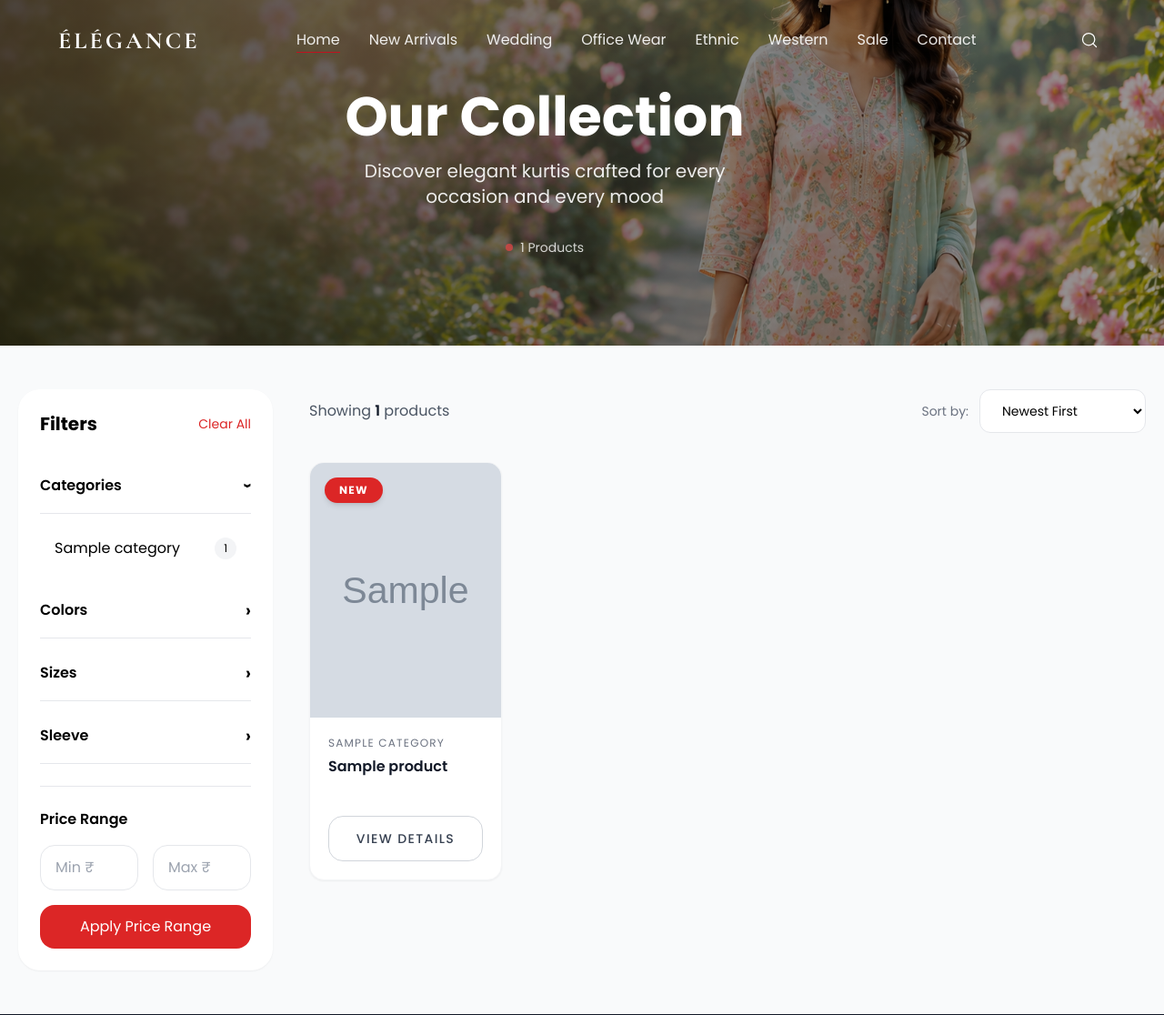
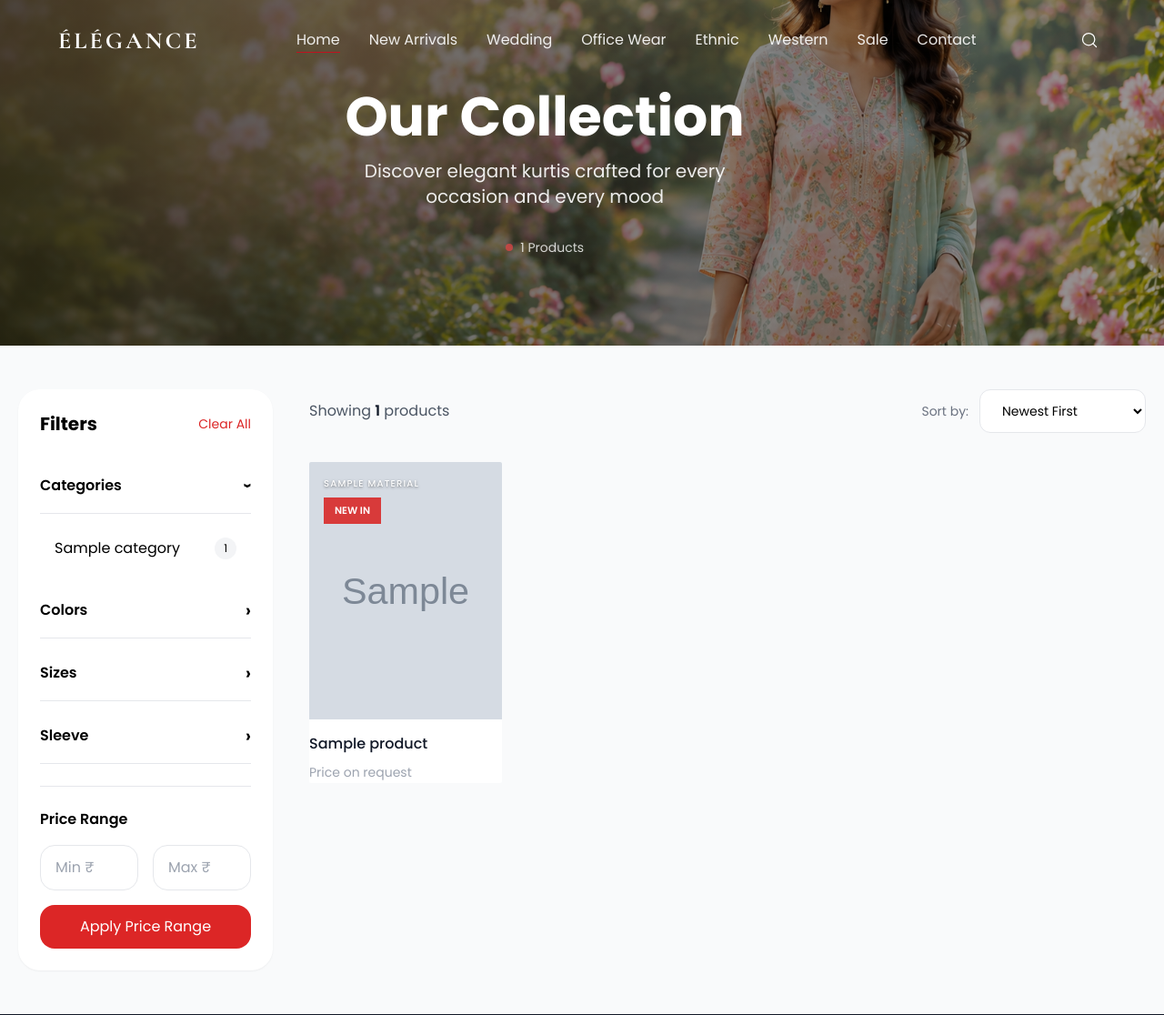
Before and after one commit to srreeraj/KurtiShop, a Django app: page /products/ in a window 1280 px wide. Shown: the top 1116 px of the page at 91% size. Run offline with Django 5.2, Linux system fonts and the light colour scheme; tables that the repository leaves empty hold one stand-in row (values such as "Sample post"); grey boxes marked "Sample" are stand-in pictures; some libraries are stand-ins or nearby versions.

Commit message:
updated design of product card component

```diff
--- a/Kurtishop/templates/includes/product_card.html
+++ b/Kurtishop/templates/includes/product_card.html
@@ -1,76 +1,106 @@
 <!-- includes/product_card.html -->
-<div class="group bg-white rounded-2xl overflow-hidden shadow-sm hover:shadow-2xl transition-all duration-300 border border-gray-100 hover:border-red-100 flex flex-col h-full">
+<!-- Parent grid should use: grid grid-cols-2 md:grid-cols-3 lg:grid-cols-4 gap-4 md:gap-6 -->
+
+<div class="group bg-white rounded-sm overflow-hidden flex flex-col h-full">
 
     <!-- Image Container -->
-    <div class="relative overflow-hidden" style="height: 280px;">
-        <a href="{% url 'product_detail' product.slug %}" class="block h-full">
+    <div class="relative overflow-hidden aspect-[3/4] bg-gray-100">
+        <a href="{% url 'product_detail' product.slug %}" class="block h-full w-full">
             {% if product.images.first %}
                 <img
                     src="{{ product.images.first.image.url }}"
                     alt="{{ product.name }}"
-                    class="w-full h-full object-cover group-hover:scale-105 transition-transform duration-700">
+                    class="w-full h-full object-cover transition-transform duration-500 ease-out group-hover:scale-105">
             {% else %}
                 <div class="w-full h-full bg-gray-100 flex items-center justify-center">
-                    <span class="text-7xl opacity-20">👗</span>
+                    <span class="text-8xl opacity-10">👗</span>
                 </div>
             {% endif %}
         </a>
 
-        <!-- New Badge -->
-        {% if product.is_new_arrival %}
-        <div class="absolute top-4 left-4 bg-red-600 text-white text-xs font-bold tracking-widest px-4 py-1.5 rounded-2xl shadow-md">
-            NEW
+        <!-- Top Left: Material label + New / Featured badge -->
+        <div class="absolute top-4 left-4 flex flex-col items-start gap-2 pointer-events-none">
+            {% if product.material %}
+            <span class="text-[10px] font-medium text-white uppercase tracking-[0.12em]" style="text-shadow: 0 1px 3px rgba(0,0,0,0.5);">
+                {{ product.material.name }}
+            </span>
+            {% endif %}
+
+            {% if product.is_new_arrival %}
+            <span class="text-white text-[11px] font-semibold px-3 py-1.5" style="background-color: #d83a3a;">
+                NEW IN
+            </span>
+            {% elif product.is_featured %}
+            <span class="text-white text-[11px] font-semibold px-3 py-1.5" style="background-color: #111111;">
+                BEST SELLER
+            </span>
+            {% endif %}
         </div>
-        {% endif %}
 
-        <!-- Quick Add to Cart (Hover) -->
-        <div class="absolute bottom-4 left-1/2 -translate-x-1/2 opacity-0 group-hover:opacity-100 transition-all duration-300">
+        <!-- Sizes + Add to Cart: reveal on hover, sit over image bottom -->
+        <div class="absolute bottom-0 left-0 right-0 pb-4 flex flex-col items-center gap-3 opacity-0 translate-y-2 group-hover:opacity-100 group-hover:translate-y-0 transition-all duration-300">
+
+            {% with product.variants.all as size_variants %}
+            {% if size_variants %}
+            <div class="flex items-center gap-1.5 bg-white/95 backdrop-blur-sm rounded-full px-2 py-1.5 shadow-sm">
+                {% for variant in size_variants %}
+                <button
+                    type="button"
+                    onclick="event.preventDefault(); selectSize(this, {{ product.id }})"
+                    data-variant-id="{{ variant.id }}"
+                    class="size-option w-9 h-9 flex items-center justify-center rounded-full border text-xs font-medium text-gray-800 transition-colors duration-200 hover:bg-gray-100"
+                    style="border-color: #dcdcdc;">
+                    {{ variant.size }}
+                </button>
+                {% endfor %}
+            </div>
+            {% endif %}
+            {% endwith %}
+
             <button onclick="addToCart(event, {{ product.id }})"
-                    class="bg-gray-900 hover:bg-red-600 text-white text-sm font-semibold tracking-widest px-6 py-3 rounded-2xl flex items-center gap-2 shadow-lg transition-all">
-                <svg xmlns="http://www.w3.org/2000/svg" class="w-4 h-4" fill="none" viewBox="0 0 24 24" stroke="currentColor">
-                    <path stroke-linecap="round" stroke-linejoin="round" stroke-width="2" d="M3 3h2l.4 2M7 13h10l4-8H5.4M7 13L5.4 5M7 13l-2.293 2.293c-.63.63-.184 1.707.707 1.707H17m0 0a2 2 0 100 4 2 2 0 000-4zm-8 2a2 2 0 11-4 0 2 2 0 014 0z" />
-                </svg>
-                Add to Cart
+                    class="w-[90%] h-[42px] bg-white border text-xs font-semibold tracking-[0.15em] rounded-full transition-colors duration-300 flex items-center justify-center"
+                    style="border-color: #d32f2f; color: #d32f2f;"
+                    onmouseover="this.style.backgroundColor='#d32f2f'; this.style.color='#ffffff';"
+                    onmouseout="this.style.backgroundColor='#ffffff'; this.style.color='#d32f2f';">
+                ADD TO CART
             </button>
         </div>
     </div>
 
-    <!-- Content -->
-    <div class="p-5 flex-1 flex flex-col">
+    <!-- Product Info -->
+    <div class="pt-4 flex-1 flex flex-col">
         <a href="{% url 'product_detail' product.slug %}" class="flex-1">
-            <p class="text-xs uppercase tracking-widest text-gray-500">{{ product.category.name }}</p>
-
-            <h3 class="font-semibold text-gray-900 mt-2 line-clamp-2 leading-tight group-hover:text-red-600 transition-colors">
+            <h3 class="text-[16px] font-medium leading-snug text-gray-900 line-clamp-2">
                 {{ product.name }}
             </h3>
         </a>
 
         <!-- Price -->
-        <div class="mt-auto pt-6">
+        <div class="mt-2">
             {% with variant=product.variants.first %}
             {% if variant %}
-                <div class="flex items-baseline gap-3">
-                    <span class="text-2xl font-bold text-red-600">
-                        ₹{{ variant.discounted_price|floatformat:0 }}
-                    </span>
-
-                    {% if variant.discount_percentage > 0 %}
-                    <span class="text-sm text-gray-400 line-through">
-                        ₹{{ variant.price|floatformat:0 }}
-                    </span>
-                    <span class="text-xs bg-red-100 text-red-600 px-2 py-1 rounded-lg font-medium">
-                        -{{ variant.discount_percentage }}%
-                    </span>
-                    {% endif %}
-                </div>
+                <span class="text-[18px] font-bold text-gray-900">
+                    ₹{{ variant.discounted_price|floatformat:0 }}
+                </span>
+            {% else %}
+                <span class="text-gray-400 text-sm">Price on request</span>
             {% endif %}
             {% endwith %}
-
-            <!-- View Details -->
-            <a href="{% url 'product_detail' product.slug %}"
-               class="mt-5 block text-center border border-gray-300 hover:border-red-600 hover:text-red-600 text-gray-700 font-medium py-3.5 rounded-2xl transition-all duration-200 text-sm tracking-widest">
-                VIEW DETAILS
-            </a>
         </div>
     </div>
 </div>
+
+<script>
+    // Purely visual size selection — does not affect addToCart() logic or backend calls
+    function selectSize(button, productId) {
+        const group = button.closest('.flex');
+        group.querySelectorAll('.size-option').forEach(btn => {
+            btn.style.backgroundColor = '';
+            btn.style.color = '';
+            btn.style.borderColor = '#dcdcdc';
+        });
+        button.style.backgroundColor = '#111111';
+        button.style.color = '#ffffff';
+        button.style.borderColor = '#111111';
+    }
+</script>
```
